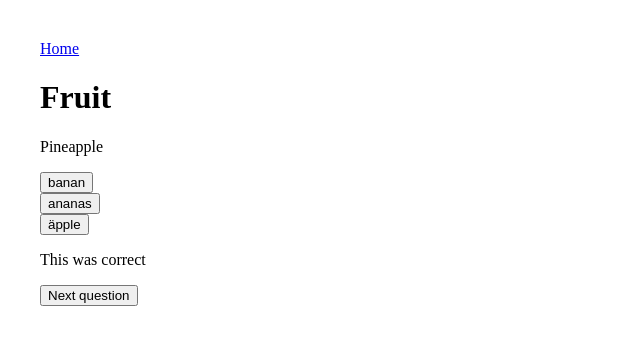
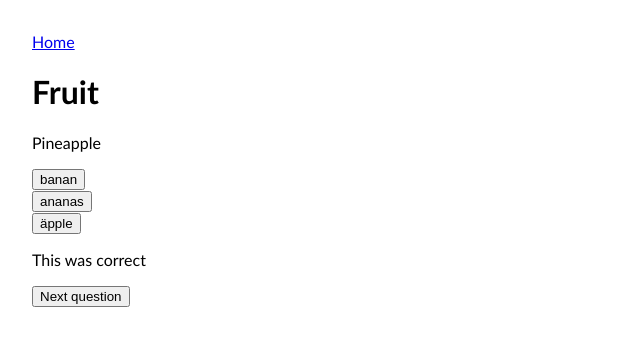
Before and after one commit to Paefax/paefax-language-app, a Vue app: page / in a window 1280 px wide. Shown: the top 346 px of the page, without its empty margins (0-640 px from the left). Built offline with nearby package versions, Linux system fonts and the light colour scheme.

Commit message:
Add default css for body element

```diff
--- a/src/assets/main.css
+++ b/src/assets/main.css
@@ -1,3 +1,10 @@
+body {
+  margin: 0;
+  padding: 0;
+  font-family: "Trebuchet MS", "Lucida Sans Unicode", "Lucida Grande",
+    "Lucida Sans", Arial, sans-serif;
+}
+
 #app {
   max-width: 1280px;
   margin: 0 auto;
```
